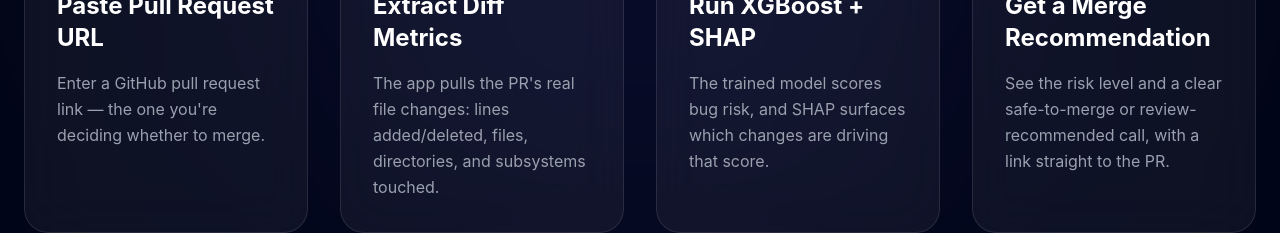
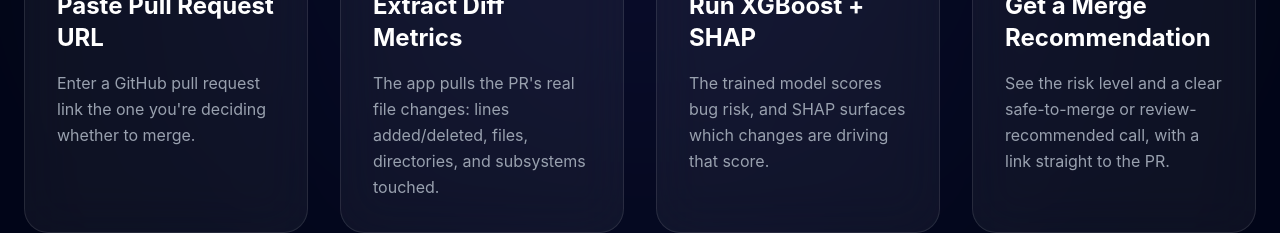
Before and after one commit to ParvChaturvedi/jit-bug-prediction, a React app in the folder frontend/: page /how-it-works in a window 1280 px wide. Shown: the part 616-849 px from the top of the page. Built offline with nearby package versions, Linux system fonts and the light colour scheme; the HTML template or start-up script is replaced by a standard one.

Commit message:
Refactor HowItWorks component descriptions
Updated the descriptions in the HowItWorks component to improve clarity and corrected minor grammatical issues.

```diff
--- a/frontend/src/components/HowItWorks.jsx
+++ b/frontend/src/components/HowItWorks.jsx
@@ -4,7 +4,7 @@
       number: "01",
       title: "Paste Pull Request URL",
       description:
-        "Enter a GitHub pull request link — the one you're deciding whether to merge.",
+        "Enter a GitHub pull request link the one you're deciding whether to merge.",
       icon: "🔗",
     },
     {
```
